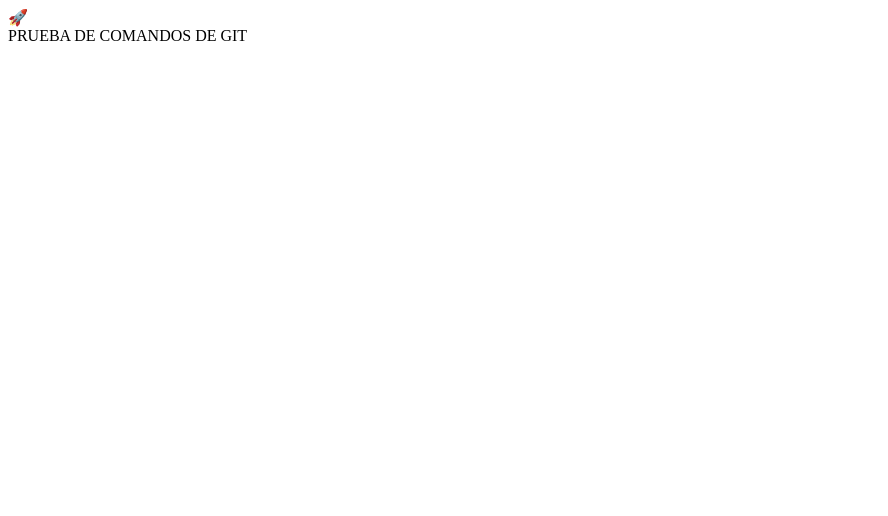
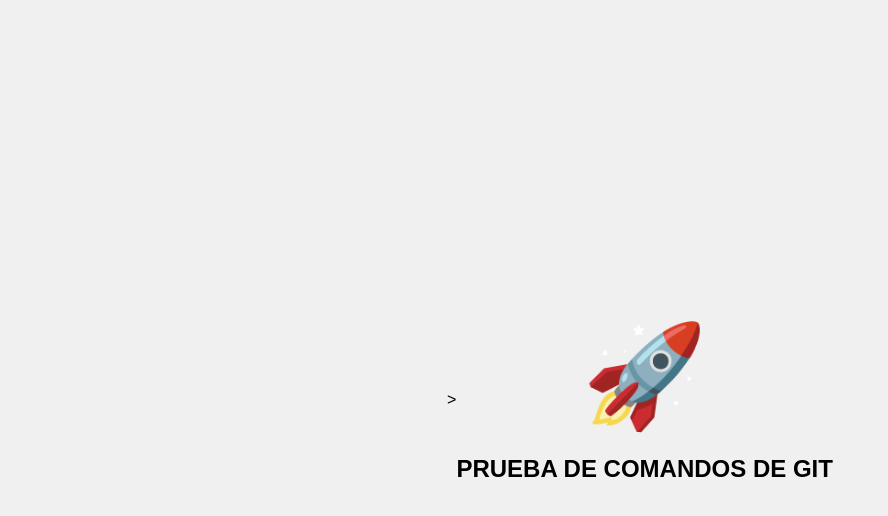
Before and after one commit to VICTORES08/Ramas_Construcci-n, a plain HTML site: page INDEX.HTML in a window 1280 px wide. Shown: the whole page, without its empty margins (0-888 px from the left). Drawn offline with Linux system fonts and the light colour scheme.

Commit message:
Segunda version del commit

```diff
--- a/INDEX.HTML
+++ b/INDEX.HTML
@@ -4,6 +4,8 @@
     <meta charset="UTF-8">
     <meta name="viewport" content="width=device-width, initial-scale=1.0">
     <title>Prueba de Comandos de Git</title>
+    <link rel="stylesheet" href="Ramas.css">>
+
 </head>
 <body>
     <div class="container">
--- /dev/null
+++ b/Ramas.css
@@ -0,0 +1,20 @@
+body {
+    display: flex;
+    justify-content: center;
+    align-items: center;
+    height: 100vh;
+    margin: 0;
+    font-family: Arial, sans-serif;
+    background-color: #f0f0f0;
+}
+.container {
+    text-align: center;
+}
+.rocket-icon {
+    font-size: 100px;
+    margin-bottom: 20px;
+}
+.message {
+    font-size: 24px;
+    font-weight: bold;
+}
```
